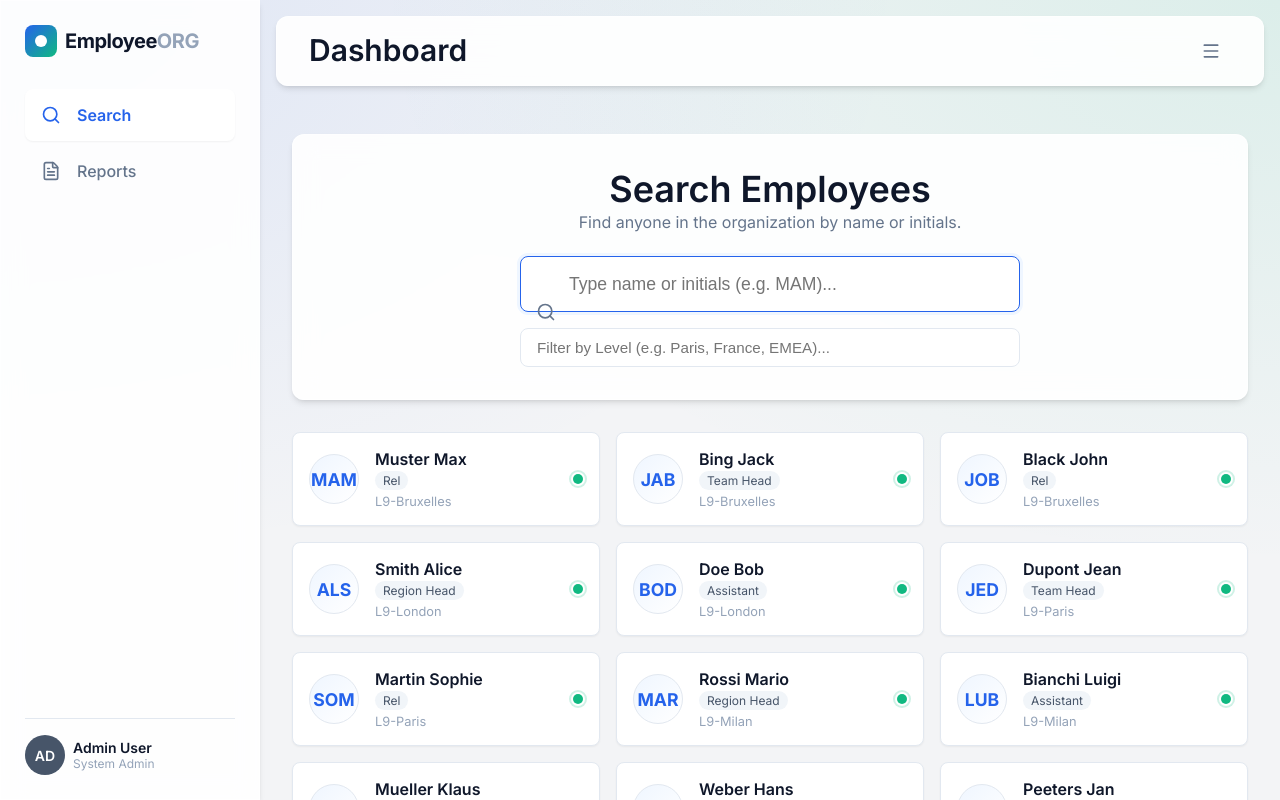
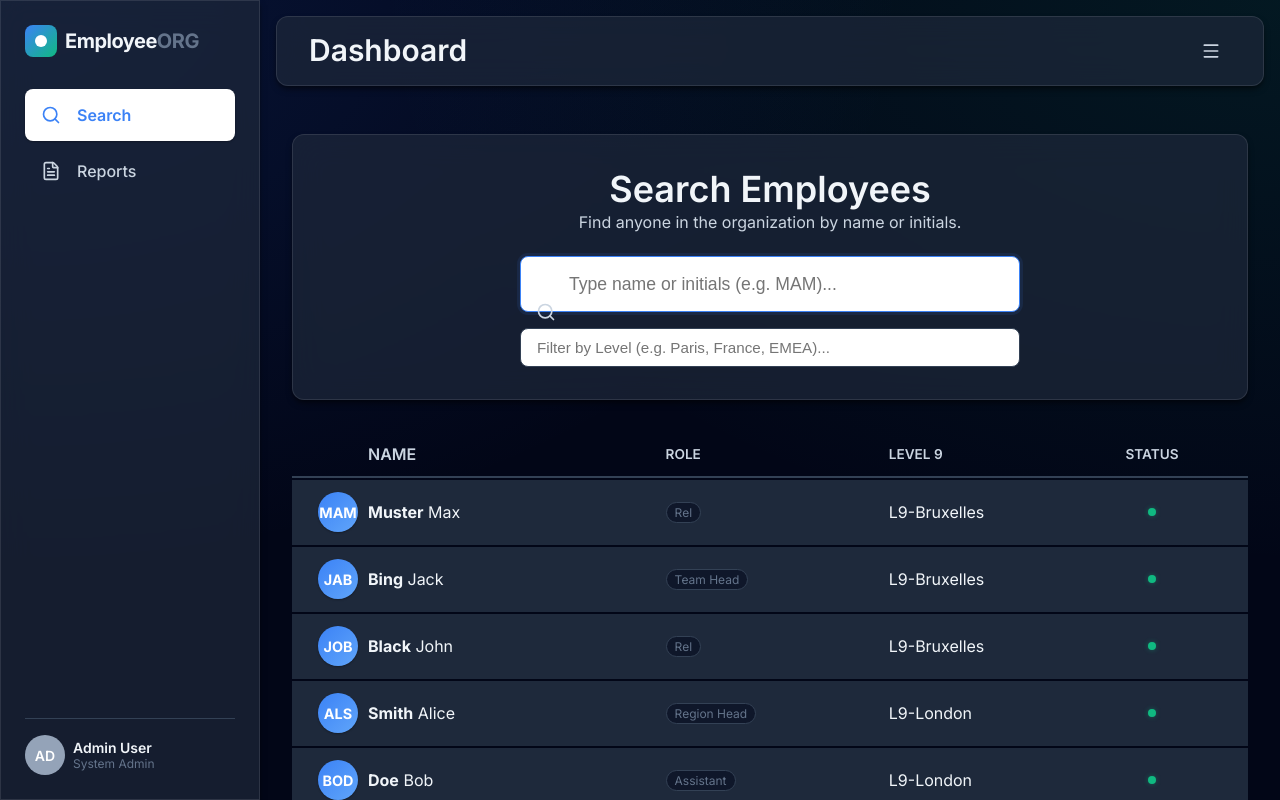
Before and after one commit to mcmiku-coder/Orga, a React (Vite) app: page /search in a window 1280 px wide. Built offline with nearby package versions, Linux system fonts and the light colour scheme.

Commit message:
Enhancement: Dark Mode, Search List View, Relationship Autocomplete

```diff
--- a/src/components/Search/SearchPage.tsx
+++ b/src/components/Search/SearchPage.tsx
@@ -2,7 +2,6 @@ import React, { useState, useMemo } from 'react';
 import { useNavigate } from 'react-router-dom';
 import { Search as SearchIcon } from 'lucide-react';
 import { useData } from '../../context/DataContext';
-import Card from '../UI/Card';
 import Input from '../UI/Input';
 
 const SearchPage: React.FC = () => {
@@ -92,23 +91,37 @@ const SearchPage: React.FC = () => {
         </div>
       </div>
 
-      <div className="results-grid">
+      <div className="results-list">
+        <div className="list-header item-row">
+          <div className="col-avatar"></div>
+          <div className="col-name">Name</div>
+          <div className="col-role">Role</div>
+          <div className="col-level">Level 9</div>
+          <div className="col-status">Status</div>
+          <div className="col-arrow"></div>
+        </div>
+
         {filteredEmployees.map(emp => (
-          <Card
+          <div
             key={emp.id}
-            hover
-            className="employee-card"
+            className="item-row hoverable"
+            onClick={() => navigate(`/employee/${emp.id}`)}
           >
-            <div className="card-content" onClick={() => navigate(`/employee/${emp.id}`)}>
+            <div className="col-avatar">
               <div className="emp-avatar">{emp.initials}</div>
-              <div className="emp-details">
-                <h3>{emp.lastName} {emp.firstName}</h3>
-                <span className="role-badge">{emp.role}</span>
-                <span className="meta">{emp.level9}</span>
-              </div>
+            </div>
+            <div className="col-name">
+              <strong>{emp.lastName}</strong> {emp.firstName}
+            </div>
+            <div className="col-role">
+              <span className="role-badge">{emp.role}</span>
+            </div>
+            <div className="col-level">{emp.level9}</div>
+            <div className="col-status">
               <div className={`status-dot ${emp.status.toLowerCase()}`}></div>
             </div>
-          </Card>
+            <div className="col-arrow">→</div>
+          </div>
         ))}
 
         {((query || levelQuery) && filteredEmployees.length === 0) && (
@@ -121,6 +134,7 @@ const SearchPage: React.FC = () => {
       <style>{`
         .search-page {
           padding-top: var(--space-xl);
+          padding-bottom: var(--space-xl);
         }
         .search-header {
           padding: var(--space-xl);
@@ -150,71 +164,86 @@ const SearchPage: React.FC = () => {
           color: var(--text-muted);
         }
 
-        .results-grid {
-          display: grid;
-          grid-template-columns: repeat(auto-fill, minmax(300px, 1fr));
-          gap: var(--space-md);
-          padding-bottom: var(--space-xl);
+        .results-list {
+          display: flex;
+          flex-direction: column;
+          gap: 2px;
         }
 
-        .employee-card {
-          cursor: pointer;
+        .item-row {
+          display: grid;
+          grid-template-columns: 60px 2fr 1.5fr 1.5fr 80px 40px;
+          align-items: center;
+          padding: 12px var(--space-md);
+          background: var(--surface);
+          border-bottom: 1px solid var(--border-light);
+          color: var(--text-main);
+          transition: background 0.2s;
         }
-        .card-content {
-          display: flex;
-          align-items: center;
-          gap: var(--space-md);
+
+        .list-header {
+          background: transparent;
+          font-size: 0.85rem;
+          text-transform: uppercase;
+          color: var(--text-muted);
+          font-weight: 600;
+          border-bottom: 2px solid var(--border);
         }
+
+        .item-row.hoverable { cursor: pointer; }
+        .item-row.hoverable:hover {
+          background: var(--surface-alt);
+        }
+
+        .col-avatar { display: flex; justify-content: center; }
+        .col-name { font-size: 1rem; }
+        .col-role { display: flex; }
+        .col-status { display: flex; justify-content: center; }
+        .col-arrow { color: var(--text-light); opacity: 0; transition: opacity 0.2s; }
+        .item-row:hover .col-arrow { opacity: 1; }
+
         .emp-avatar {
-          width: 50px;
-          height: 50px;
-          background: linear-gradient(135deg, var(--primary-light), white);
-          color: var(--primary);
+          width: 40px;
+          height: 40px;
+          background: linear-gradient(135deg, var(--primary), var(--primary-hover));
+          color: white;
           border-radius: 50%;
           display: flex;
           align-items: center;
           justify-content: center;
           font-weight: 700;
-          font-size: 1.1rem;
-          border: 1px solid var(--border);
+          font-size: 0.9rem;
+          box-shadow: var(--shadow-sm);
         }
-        .emp-details {
-          flex: 1;
-          display: flex;
-          flex-direction: column;
-        }
-        .emp-details h3 {
-          font-size: 1rem;
-          margin-bottom: 2px;
-        }
+
         .role-badge {
           font-size: 0.75rem;
-          background: var(--secondary-light);
-          color: var(--secondary);
+          background: var(--surface-alt);
+          color: var(--text-light);
+          border: 1px solid var(--border);
           padding: 2px 8px;
           border-radius: 12px;
-          align-self: flex-start;
-          margin-bottom: 4px;
         }
-        .meta {
-          font-size: 0.8rem;
-          color: var(--text-light);
+        .item-row:hover .role-badge {
+            border-color: var(--primary);
+            color: var(--primary);
         }
 
         .status-dot {
-          width: 10px;
-          height: 10px;
+          width: 8px;
+          height: 8px;
           border-radius: 50%;
         }
-        .status-dot.active { background: var(--success); box-shadow: 0 0 0 2px white, 0 0 0 4px rgba(16, 185, 129, 0.2); }
+        .status-dot.active { background: var(--success); box-shadow: 0 0 5px rgba(16, 185, 129, 0.4); }
         .status-dot.inactive { background: var(--text-light); }
 
         .no-results {
-          grid-column: 1 / -1;
           text-align: center;
           color: var(--text-muted);
           padding: var(--space-xl);
           font-style: italic;
+          background: var(--surface);
+          border-radius: var(--radius);
         }
       `}</style>
     </div>
--- a/src/components/UI/Card.tsx
+++ b/src/components/UI/Card.tsx
@@ -13,7 +13,7 @@ const Card: React.FC<CardProps> = ({ children, className = '', hover = false })
       {children}
       <style>{`
         .card {
-          background: white;
+          background: var(--surface);
           border-radius: var(--radius);
           padding: var(--space-md);
           box-shadow: var(--shadow-sm);
@@ -23,7 +23,7 @@ const Card: React.FC<CardProps> = ({ children, className = '', hover = false })
         .card.hoverable:hover {
           transform: translateY(-2px);
           box-shadow: var(--shadow);
-          border-color: var(--primary-focus);
+          border-color: var(--primary);
         }
       `}</style>
     </div>
--- a/src/index.css
+++ b/src/index.css
@@ -1,31 +1,38 @@
+:root {
+  /* Premium Dark Mode Palette */
+  --primary: #3b82f6;
+  /* Brighter Blue for dark bg */
+  --primary-hover: #60a5fa;
+  --primary-light: rgba(59, 130, 246, 0.1);
 
-:root {
-  /* Premium Color Palette */
-  --primary: #2563eb;
-  --primary-hover: #1d4ed8;
-  --primary-light: #eff6ff;
-
-  --secondary: #475569;
-  --secondary-light: #f1f5f9;
+  --secondary: #94a3b8;
+  --secondary-light: rgba(148, 163, 184, 0.1);
 
   --success: #10b981;
   --warning: #f59e0b;
   --danger: #ef4444;
 
-  --surface: #ffffff;
-  --surface-alt: #f8fafc;
-  --surface-glass: rgba(255, 255, 255, 0.9);
+  --surface: #1e293b;
+  /* Slate 800 */
+  --surface-alt: #0f172a;
+  /* Slate 900 */
+  --surface-glass: rgba(30, 41, 59, 0.7);
 
-  --text-main: #0f172a;
-  --text-muted: #64748b;
-  --text-light: #94a3b8;
+  --text-main: #f1f5f9;
+  /* Slate 100 */
+  --text-muted: #cbd5e1;
+  /* Slate 300 */
+  --text-light: #64748b;
+  /* Slate 500 */
 
-  --border: #e2e8f0;
-  --border-focus: #93c5fd;
+  --border: #334155;
+  /* Slate 700 */
+  --border-focus: #3b82f6;
+  --border-light: #1e293b;
 
-  --shadow-sm: 0 1px 2px 0 rgb(0 0 0 / 0.05);
-  --shadow: 0 4px 6px -1px rgb(0 0 0 / 0.1), 0 2px 4px -2px rgb(0 0 0 / 0.1);
-  --shadow-lg: 0 10px 15px -3px rgb(0 0 0 / 0.1), 0 4px 6px -4px rgb(0 0 0 / 0.1);
+  --shadow-sm: 0 1px 2px 0 rgb(0 0 0 / 0.3);
+  --shadow: 0 4px 6px -1px rgb(0 0 0 / 0.5), 0 2px 4px -2px rgb(0 0 0 / 0.3);
+  --shadow-lg: 0 10px 15px -3px rgb(0 0 0 / 0.5), 0 4px 6px -4px rgb(0 0 0 / 0.3);
 
   /* Spacing */
   --space-xs: 0.25rem;
@@ -52,9 +59,10 @@
 
 body {
   font-family: var(--font-sans);
-  background-color: #f3f4f6;
+  background-color: #020617;
+  /* Darkest Slate */
   background-image:
-    radial-gradient(at 0% 0%, rgba(37, 99, 235, 0.1) 0px, transparent 50%),
+    radial-gradient(at 0% 0%, rgba(37, 99, 235, 0.15) 0px, transparent 50%),
     radial-gradient(at 100% 0%, rgba(16, 185, 129, 0.1) 0px, transparent 50%);
   color: var(--text-main);
   min-height: 100vh;
@@ -66,10 +74,11 @@ button {
 }
 
 /* Glassmorphism Utilities */
+/* Glassmorphism Utilities */
 .glass-panel {
   background: var(--surface-glass);
-  backdrop-filter: blur(12px);
-  border: 1px solid rgba(255, 255, 255, 0.5);
+  backdrop-filter: blur(16px);
+  border: 1px solid rgba(255, 255, 255, 0.1);
   box-shadow: var(--shadow);
 }
 
@@ -81,28 +90,44 @@ button {
 }
 
 /* Typography */
-h1, h2, h3, h4, h5, h6 {
+h1,
+h2,
+h3,
+h4,
+h5,
+h6 {
   font-weight: 600;
   color: var(--text-main);
   line-height: 1.25;
 }
 
-h1 { font-size: 2.25rem; }
-h2 { font-size: 1.875rem; }
-h3 { font-size: 1.5rem; }
+h1 {
+  font-size: 2.25rem;
+}
+
+h2 {
+  font-size: 1.875rem;
+}
+
+h3 {
+  font-size: 1.5rem;
+}
 
 /* Custom Scrollbar */
 ::-webkit-scrollbar {
   width: 8px;
   height: 8px;
 }
+
 ::-webkit-scrollbar-track {
   background: transparent;
 }
+
 ::-webkit-scrollbar-thumb {
   background: var(--text-light);
   border-radius: var(--radius-full);
 }
+
 ::-webkit-scrollbar-thumb:hover {
   background: var(--text-muted);
 }
```
Also changed, not shown: src/components/Profile/ProfilePage.tsx (+102 -7 lines). Lines whose indentation alone changed are shown as unchanged.
